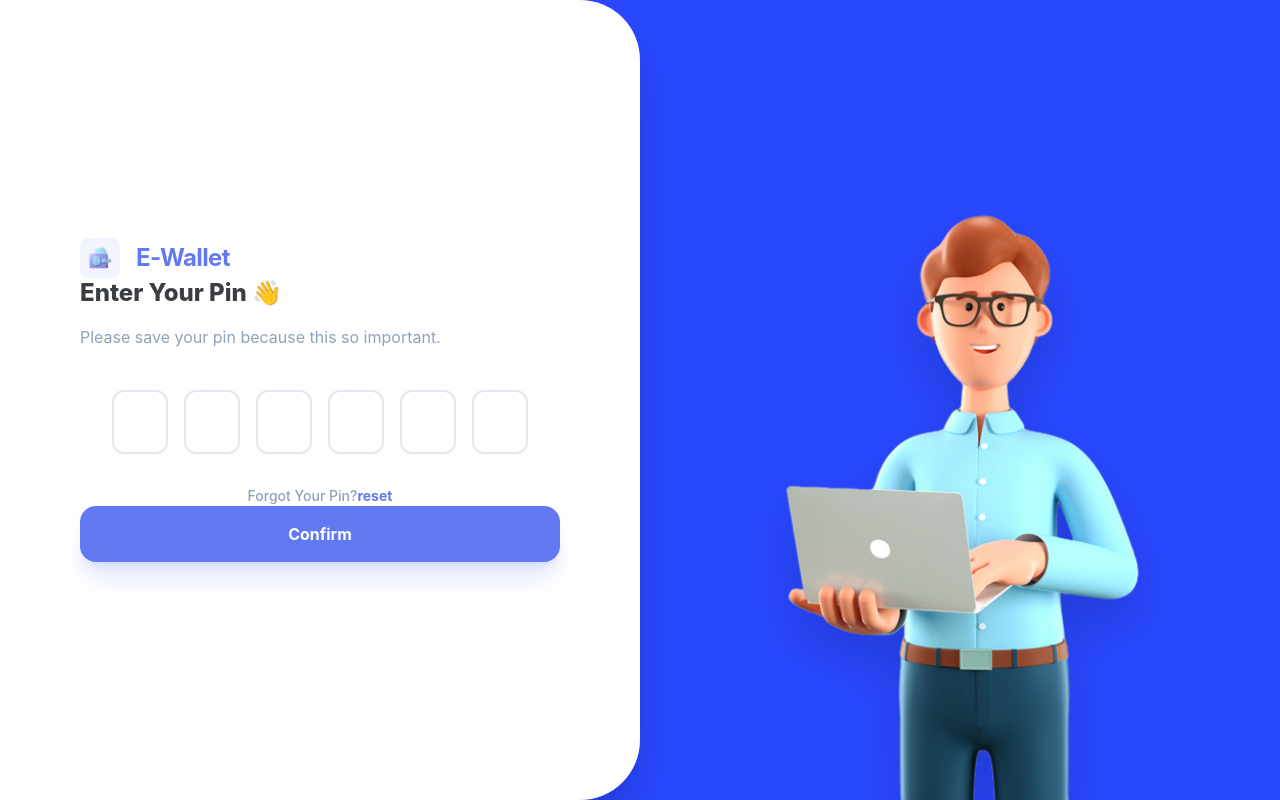
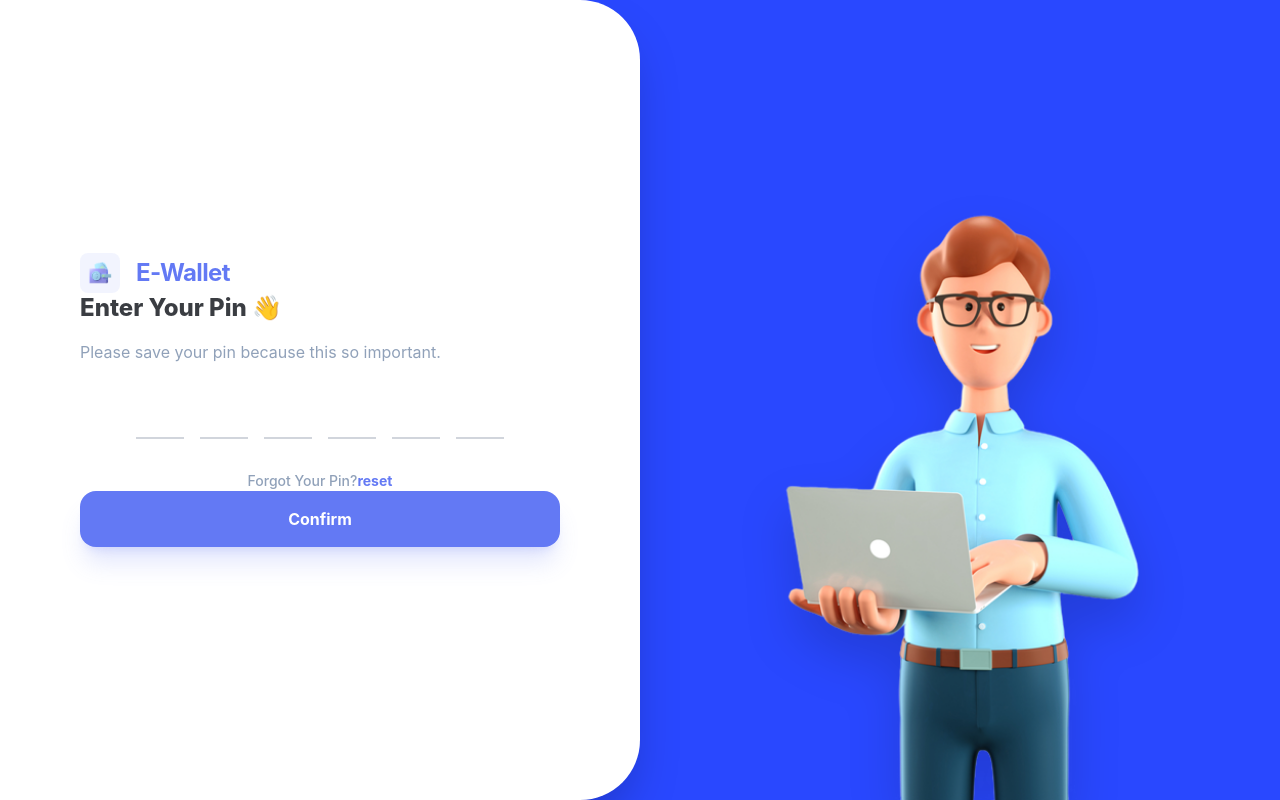
Before and after one commit to rivando-al-rasyid/vanwallet-react, a React (Vite) app: page /login/pin in a window 1280 px wide. Built offline with nearby package versions, Linux system fonts and the light colour scheme; no server answers.

Commit message:
fix : tampilan

```diff
--- a/src/components/PinInput.jsx
+++ b/src/components/PinInput.jsx
@@ -1,64 +1,59 @@
+import { useFormContext } from "react-hook-form";
 import { useRef } from "react";
-import { useFormContext, useFieldArray } from "react-hook-form";
 
 export default function PinInput() {
-  const { control, setValue, watch } = useFormContext();
+  const { setValue, watch } = useFormContext();
+  const inputsRef = useRef([]);
 
-  // fields is now an array of objects: [{ id, value }, ...]
-  const { fields } = useFieldArray({ control, name: "pin" });
+  const values = watch("pin");
 
-  const inputs = useRef([]);
-  const pinValues = watch("pin"); // [{ value: "1" }, { value: "" }, ...]
+  const handleChange = (e, index) => {
+    const value = e.target.value.replace(/[^0-9]/g, "");
 
-  const handleChange = (index, raw) => {
-    // Only allow a single digit or empty
-    const digit = raw.replace(/\D/g, "").slice(-1);
-    setValue(`pin.${index}.value`, digit, { shouldValidate: true });
+    setValue(`pin.${index}.value`, value);
 
-    if (digit && index < 5) {
-      inputs.current[index + 1]?.focus();
+    if (value && inputsRef.current[index + 1]) {
+      inputsRef.current[index + 1].focus();
     }
   };
 
-  const handleKeyDown = (index, e) => {
-    if (e.key === "Backspace" && !pinValues?.[index]?.value && index > 0) {
-      // Clear previous field and move focus back
-      setValue(`pin.${index - 1}.value`, "", { shouldValidate: true });
-      inputs.current[index - 1]?.focus();
+  const handleKeyDown = (e, index) => {
+    if (e.key === "Backspace" && !values?.[index]?.value) {
+      if (inputsRef.current[index - 1]) {
+        inputsRef.current[index - 1].focus();
+      }
     }
   };
 
-  const handlePaste = (e) => {
-    e.preventDefault();
-    const pastedData = e.clipboardData
-      .getData("text")
-      .replace(/\D/g, "")
-      .slice(0, 6);
+  return (
+    <div className="flex justify-between gap-4">
+      {Array.from({ length: 6 }).map((_, index) => {
+        const isActive = values?.[index]?.value;
 
-    pastedData.split("").forEach((char, i) => {
-      setValue(`pin.${i}.value`, char, { shouldValidate: true });
-    });
-
-    const nextIndex = Math.min(pastedData.length, 5);
-    inputs.current[nextIndex]?.focus();
-  };
-
-  return (
-    <div className="flex justify-between gap-2 sm:gap-4">
-      {fields.map((field, i) => (
-        <input
-          key={field.id}
-          ref={(el) => (inputs.current[i] = el)}
-          value={pinValues?.[i]?.value ?? ""}
-          type="password"
-          inputMode="numeric"
-          maxLength={1}
-          onChange={(e) => handleChange(i, e.target.value)}
-          onKeyDown={(e) => handleKeyDown(i, e)}
-          onPaste={handlePaste}
-          className="w-10 h-12 sm:w-14 sm:h-16 text-center text-2xl font-bold border-2 rounded-xl border-slate-200 focus:border-[#6379F4] focus:outline-none transition-all [&::-ms-reveal]:hidden [&::-ms-clear]:hidden"
-        />
-      ))}
+        return (
+          <input
+            key={index}
+            type="text"
+            maxLength={1}
+            inputMode="numeric"
+            value={values?.[index]?.value || ""}
+            ref={(el) => (inputsRef.current[index] = el)}
+            onChange={(e) => handleChange(e, index)}
+            onKeyDown={(e) => handleKeyDown(e, index)}
+            className={`
+              w-10 sm:w-12
+              text-center
+              text-2xl font-semibold
+              bg-transparent
+              border-b-2
+              outline-none
+              transition
+              ${isActive ? "border-blue-500" : "border-gray-300"}
+              focus:border-blue-500
+            `}
+          />
+        );
+      })}
     </div>
   );
 }
```
